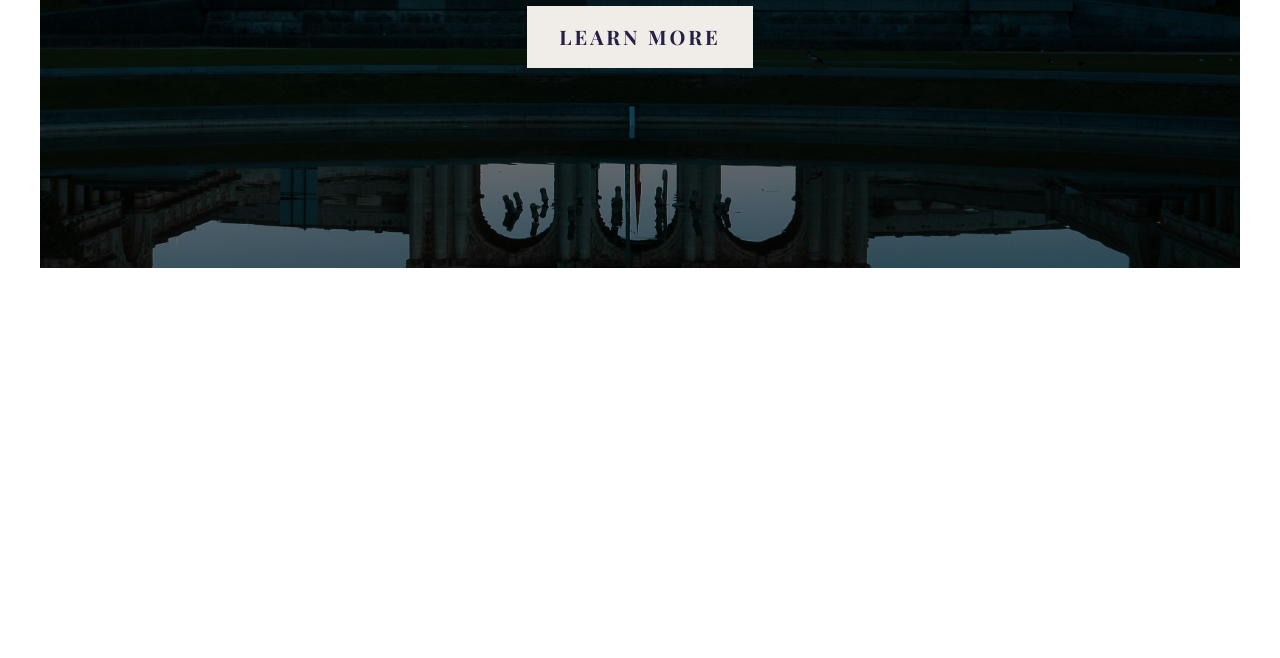
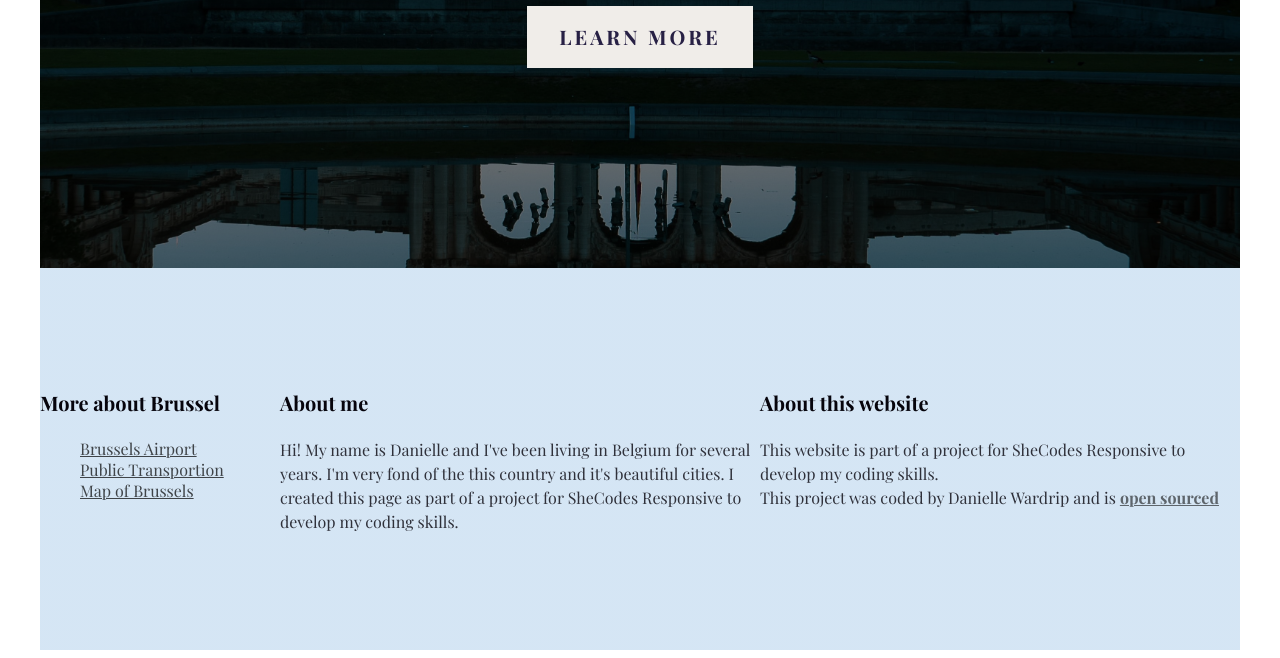
Before and after one commit to Dwardrip/travel-guide, a plain HTML site: page index.html in a window 1280 px wide. Shown: the part 488-1146 px from the top of the page. Before the commit the page ends 800 px from the top, so only its background shows below. Drawn offline with nearby package versions, Linux system fonts and the light colour scheme; a web font is replaced by a local one.

Commit message:
Added Footer

```diff
--- a/index.html
+++ b/index.html
@@ -21,6 +21,46 @@
         <h2>Capital city of Belgium !</h2>
         <a href="#">Learn More</a>
     </header>
+    <footer>
+    <section class="grid">
+
+        <div>
+            <h3>More about Brussel</h3>
+
+            <ul>
+            <li>
+                <a href="https://www.brusselsairport.be/en/passengers" target="_blank" rel="noopener">Brussels Airport</a>
+            </li>
+            <li><a href="https://www.brussels.be/public-transport" target="_blank" rel="noopener">Public Transportion</a></li>
+            <li><a href="https://goo.gl/maps/VLVQExniFUsR6cLCA" target="_blank" rel="noopener">Map of Brussels</a></li>
+        </ul>
+    </div>
+    <div>
+        <h3>About me</h3>
+        <p>
+          Hi! My name is Danielle and I've been living in Belgium for several
+          years. I'm very fond of the this country and it's beautiful cities. I created this page as part of a
+          project for SheCodes Responsive to develop my coding skills.
+        </p>
+    </div>
+    <div>
+        <h3>About this website</h3>
+        <p>
+            This website is part of a project for SheCodes Responsive
+          to develop my coding skills.
+          <br />
+          This project was coded by Danielle Wardrip and is
+          <a
+          href="https://github.com/Dwardrip/travel-guide"
+          target="_blank" rel="noopener"
+          ><b>
+            open sourced</b></a
+            >
+        </p>
+    </div>
+</section>
+</footer>
+
 </div>
 
 
```
